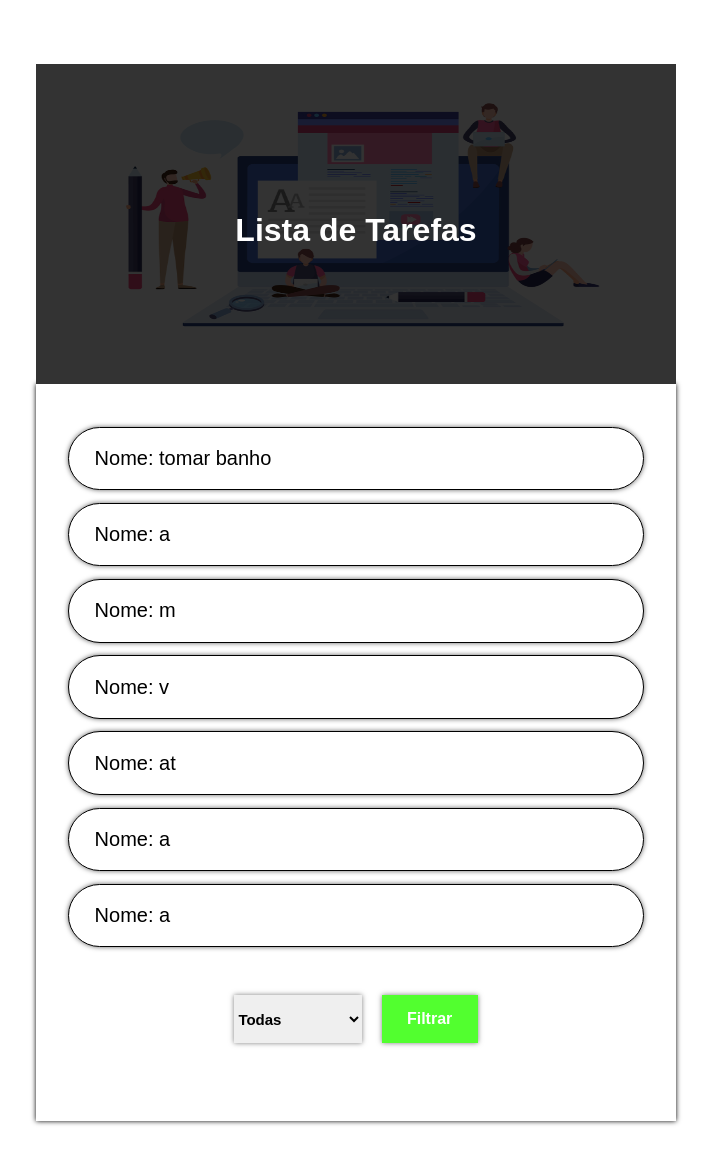
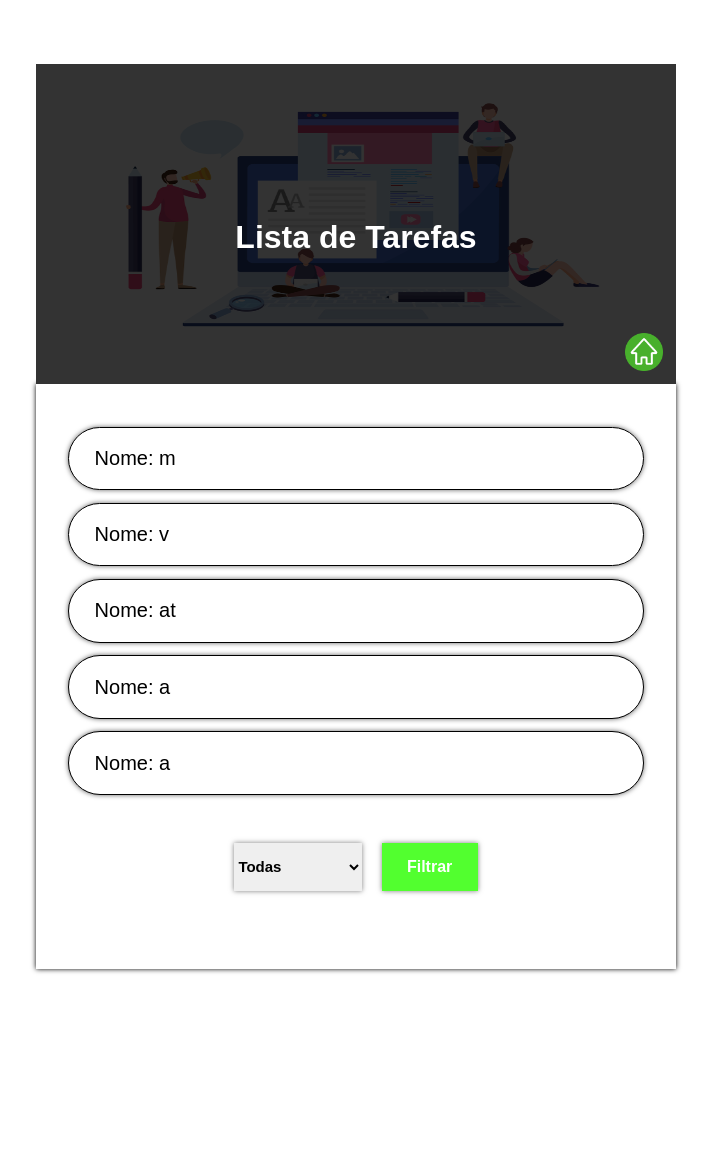
Before and after one commit to vitohzx/gerenciador_de_tarefa, a PHP site: page /read/read.php in a window 1280 px wide. Shown: the top 1161 px of the page, without its empty margins (284-995 px from the left). After the commit the page ends 973 px from the top, so only its background shows below. Run offline with PHP 8.4, Linux system fonts and the light colour scheme.

Commit message:
Add files via upload
nooboovovovovo

```diff
--- a/gerenciador/create/criarTarefa.php
+++ b/gerenciador/create/criarTarefa.php
@@ -9,10 +9,9 @@
 <body>
     <div class="container">
         <div class="box1">
-
             <p class="txtcreate"> Criar Tarefas </p>
             <img src="../img/create.png" alt="" class="create">
-            <a href="../index.php"> <img src="../img/home.png" alt="" class="home"> </a>
+            <a href="../index.php" class="link"> <img src="../img/home.png" alt="" class="home"> </a>
         </div>
         <div class="box2">
             <form action="create.php" method="post">
--- a/gerenciador/delete/deleteTarefa.php
+++ b/gerenciador/delete/deleteTarefa.php
@@ -10,7 +10,8 @@
     <div class="container">
         <div class="box1">
             <p class="txt"> Deletar Tarefas </p>
-            <img src="../img/delete.png" alt=""/>
+            <img src="../img/delete.png" alt=""/ class="imgbox">
+            <a href="../index.php" class="link"> <img src="../img/home.png" alt="" class="home"> </a>
         </div>
         <div class="box2">
 
--- a/gerenciador/read/read.php
+++ b/gerenciador/read/read.php
@@ -17,7 +17,8 @@ function readTask()
         "<div class='container'>
                 <div class='box1'>
                     <p class='txt'> Lista de Tarefas </p>
-                    <img src='../img/read.png' alt=''>
+                    <img src='../img/read.png' alt='' class='imgbox'>
+                    <a href='../index.php' class='link'> <img src='../img/home.png' alt='' class='home'> </a>
                 </div>"
     );
 
--- a/gerenciador/read/style.css
+++ b/gerenciador/read/style.css
@@ -41,8 +41,8 @@
     height: 40vh;
     width: 50%;
     background-color: black;
-    align-items: center;
-    justify-content: center;
+    justify-content: flex-end;
+    align-items: flex-end;
 }
 
 .box2 {
@@ -72,7 +72,7 @@ p {
     display: block;
 }
 
-img {
+.imgbox {
     position: absolute;
     height: 100%;
     width: 100%;
@@ -86,6 +86,9 @@ img {
     font-weight: bold;
     font-size: 160%;
     z-index: 10;
+    top: 50%;
+    left: 50%;
+    transform: translate(-50%, -50%);
 }
 
 form {
@@ -125,3 +128,14 @@ select:focus {
     border: 2px solid rgba(43, 255, 0, 0.815);
     box-shadow: 0 0 5px rgba(71, 219, 52, 0.61);
 }
+
+.link {
+    display: flex;
+    z-index: 100;
+    position: absolute;
+    margin: 2%;
+}
+
+.home {
+    height: 3vw;
+}
--- a/gerenciador/tarefas.json
+++ b/gerenciador/tarefas.json
@@ -1,18 +1,4 @@
 {
-    "2": {
-        "name": "tomar banho",
-        "descricao": "tomei",
-        "data": "",
-        "hora": "",
-        "status": "Pendente"
-    },
-    "3": {
-        "name": "a",
-        "descricao": "a",
-        "data": "",
-        "hora": "",
-        "status": "Concluida"
-    },
     "4": {
         "name": "a",
         "descricao": "",
--- a/gerenciador/update/updateTarefa.php
+++ b/gerenciador/update/updateTarefa.php
@@ -55,7 +55,8 @@
 
     <div class="box1">
       <p class="txt"> Atualizar Tarefas </p>
-      <img src="../img/update.png" alt=""/>
+      <img src="../img/update.png" alt="" class="imgbox"/>
+      <a href="../index.php" class="link"> <img src="../img/home.png" alt="" class="home"> </a>
     </div>
 
     <div class="box2">
```
Also changed, not shown: gerenciador/create/style.css (+4 -3 lines), gerenciador/delete/style.css (+17 -3 lines), gerenciador/update/style.css (+17 -3 lines).
